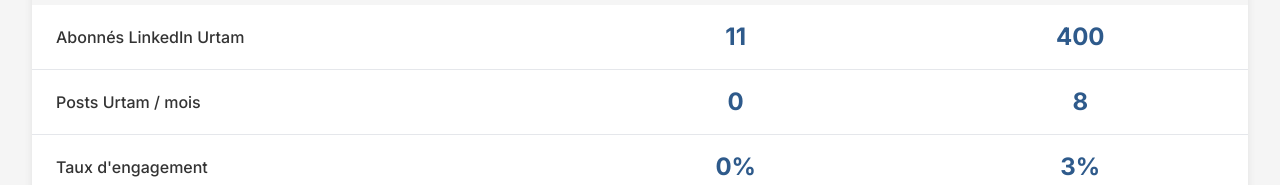
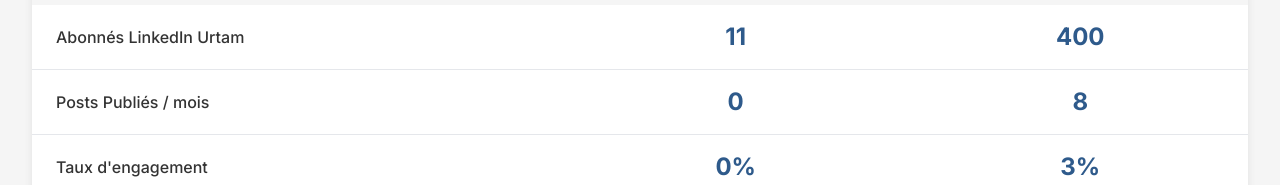
Before and after one commit to MaxDecVw/urtam-dashboard, a Next.js app: page / in a window 1280 px wide. Shown: the part 597-782 px from the top of the page. Built offline with nearby package versions, Linux system fonts and the light colour scheme.

Commit message:
Update Posts label and spacing

```diff
--- a/app/page.tsx
+++ b/app/page.tsx
@@ -175,7 +175,7 @@
                   </tr>
                   <tr>
                     <td className="px-6 py-4 whitespace-nowrap text-base font-medium" style={{ color: '#333333' }}>
-                      Posts Urtam / mois
+                      Posts Publiés / mois
                     </td>
                     <td className="px-6 py-4 whitespace-nowrap text-center text-2xl font-bold" style={{ color: '#2E5A8B' }}>
                       {data.urtam.linkedinPosts}
--- a/app/resultats/page.tsx
+++ b/app/resultats/page.tsx
@@ -118,10 +118,10 @@
                   </tr>
                   <tr>
                     <td className="px-6 py-4 whitespace-nowrap text-base font-medium" style={{ color: '#333333' }}>
-                      Posts Urtam / mois
+                      Posts Publiés / mois
                     </td>
                     <td className="px-6 py-4 whitespace-nowrap text-center text-2xl font-bold" style={{ color: '#2E5A8B' }}>
-                      2-9
+                      2 - 9
                     </td>
                   </tr>
                   <tr>
```
